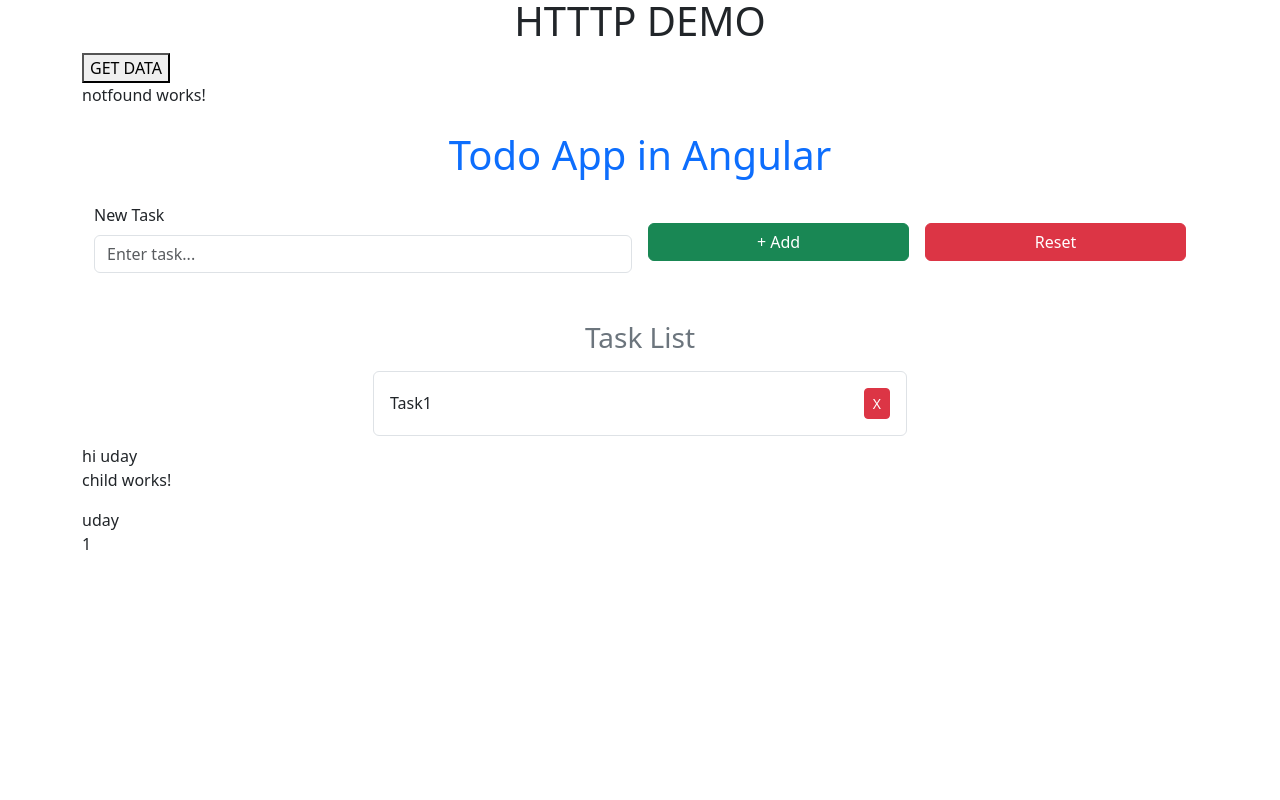
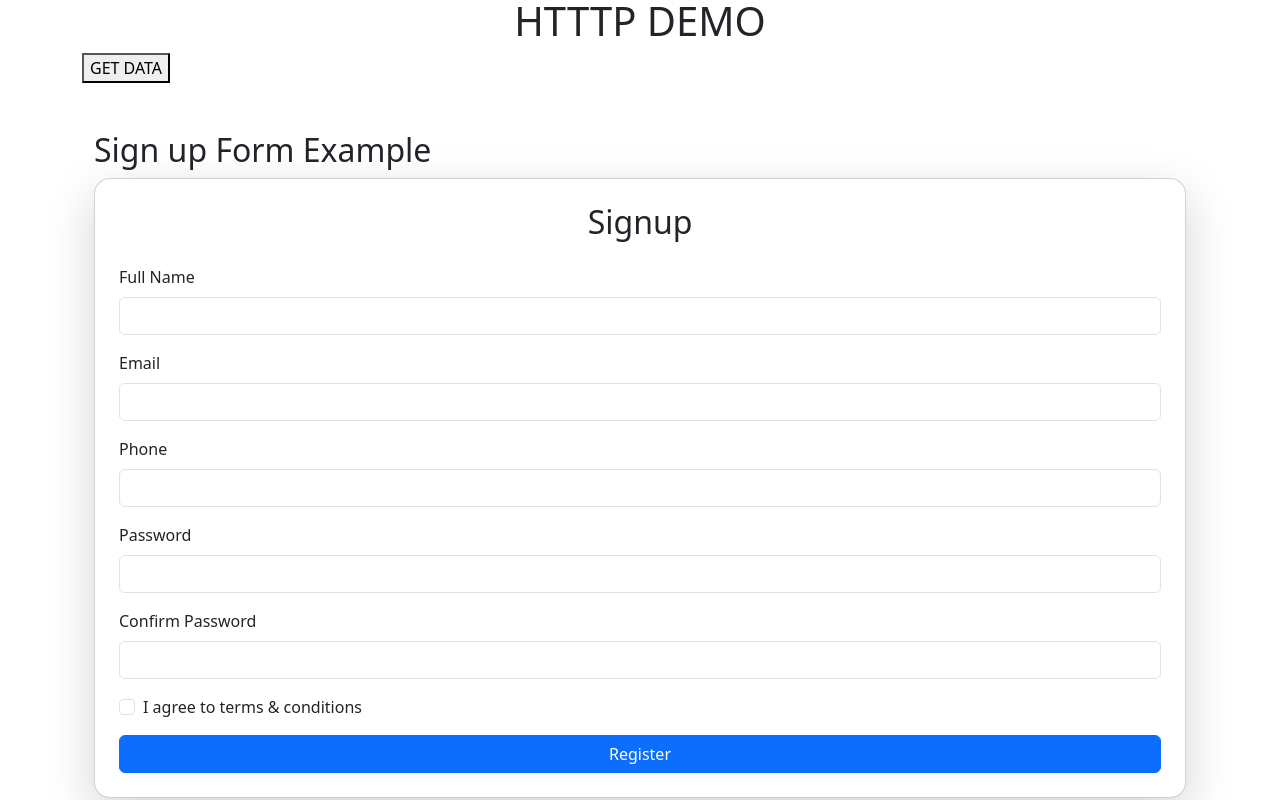
Before and after one commit to uday7518/angular-practice, an Angular app: page /signup in a window 1280 px wide. Shown: the part 580-1380 px from the top of the page. Before the commit the page ends 1136 px from the top, so only its background shows below. Built offline with nearby package versions, Linux system fonts and the light colour scheme.

Commit message:
signup form

```diff
--- a/src/app/app.html
+++ b/src/app/app.html
@@ -1,3 +1,4 @@
+
    <div class="container">
     <h2>Template Driven Form Example</h2>
 
--- a/src/app/app.routes.ts
+++ b/src/app/app.routes.ts
@@ -7,6 +7,7 @@ import { Contact } from './contact/contact';
 import { About } from './about/about';
 import { Home1 } from './home1/home1';
 import { Home2 } from './home2/home2';
+import { Signup } from './signup/signup';
 
 export const routes: Routes = [
 {path: 'home',component:Home,
@@ -19,5 +20,7 @@ export const routes: Routes = [
 // { path: 'about', component: About },
 { path: 'about/:id', component: About },
 { path: 'contact', component: Contact },
-{ path: '**', component: Notfound }
+{ path: 'signup', component: Signup },
+{ path: '**', component: Notfound },
+
 ];
--- a/src/app/header/header.html
+++ b/src/app/header/header.html
@@ -2,6 +2,7 @@
   <a routerLink="/" routerLinkActive="active">Home</a> |
   <!-- <a routerLink="/about" routerLinkActive="active">About</a> | -->
   <a routerLink="/contact" routerLinkActive="active">Contact</a>|
+    <a routerLink="/signup" routerLinkActive="active">Sign Up</a>|
   <a routerLink="/about/1">About 1</a> |
 <a routerLink="/about/2">About 2</a>
 <br>
--- /dev/null
+++ b/src/app/signup/signup.css
@@ -0,0 +1,3 @@
+.card {
+  border-radius: 16px;
+}
--- /dev/null
+++ b/src/app/signup/signup.html
@@ -0,0 +1,130 @@
+<div class="container mt-5">
+        <h2>Sign up Form Example</h2>
+  <div class="card shadow-lg p-4">
+    <h2 class="text-center mb-4">Signup</h2>
+
+    <form [formGroup]="form" (ngSubmit)="onSubmit()">
+
+      <!-- Full Name -->
+      <div class="mb-3">
+        <label class="form-label">Full Name</label>
+        <input
+          type="text"
+          class="form-control"
+          formControlName="fullName"
+          [class.is-invalid]="submitted && f['fullName'].invalid"
+        />
+        <div class="invalid-feedback" *ngIf="submitted && f['fullName'].errors">
+          <div *ngIf="f['fullName'].errors?.['required']">
+            Full name is required
+          </div>
+          <div *ngIf="f['fullName'].errors?.['minlength']">
+            Minimum 3 characters required
+          </div>
+        </div>
+      </div>
+
+      <!-- Email -->
+      <div class="mb-3">
+        <label class="form-label">Email</label>
+        <input
+          type="email"
+          class="form-control"
+          formControlName="email"
+          [class.is-invalid]="submitted && f['email'].invalid"
+        />
+        <div class="invalid-feedback" *ngIf="submitted && f['email'].errors">
+          <div *ngIf="f['email'].errors?.['required']">
+            Email is required
+          </div>
+          <div *ngIf="f['email'].errors?.['email']">
+            Enter a valid email
+          </div>
+        </div>
+      </div>
+
+      <!-- Phone -->
+      <div class="mb-3">
+        <label class="form-label">Phone</label>
+        <input
+          type="text"
+          class="form-control"
+          formControlName="phone"
+          [class.is-invalid]="submitted && f['phone'].invalid"
+        />
+        <div class="invalid-feedback" *ngIf="submitted && f['phone'].errors">
+          <div *ngIf="f['phone'].errors?.['required']">
+            Phone is required
+          </div>
+          <div *ngIf="f['phone'].errors?.['pattern']">
+            Enter a valid 10 digit phone number
+          </div>
+        </div>
+      </div>
+
+      <!-- Password -->
+      <div class="mb-3">
+        <label class="form-label">Password</label>
+        <input
+          type="password"
+          class="form-control"
+          formControlName="password"
+          [class.is-invalid]="submitted && f['password'].invalid"
+        />
+        <div class="invalid-feedback" *ngIf="submitted && f['password'].errors">
+          <div *ngIf="f['password'].errors?.['required']">
+            Password is required
+          </div>
+          <div *ngIf="f['password'].errors?.['minlength']">
+            Minimum 6 characters required
+          </div>
+        </div>
+      </div>
+
+      <!-- Confirm Password -->
+      <div class="mb-3">
+        <label class="form-label">Confirm Password</label>
+        <input
+          type="password"
+          class="form-control"
+          formControlName="confirmPassword"
+          [class.is-invalid]="submitted &&
+            (f['confirmPassword'].invalid || form.errors?.['passwordMismatch'])"
+        />
+        <div class="invalid-feedback" *ngIf="submitted">
+          <div *ngIf="f['confirmPassword'].errors?.['required']">
+            Confirm password is required
+          </div>
+          <div *ngIf="form.errors?.['passwordMismatch']">
+            Passwords do not match
+          </div>
+        </div>
+      </div>
+
+      <!-- Agree Checkbox -->
+      <div class="form-check mb-3">
+        <input
+          type="checkbox"
+          class="form-check-input"
+          formControlName="agree"
+          [class.is-invalid]="submitted && f['agree'].invalid"
+        />
+        <label class="form-check-label">
+          I agree to terms & conditions
+        </label>
+        <div class="text-danger small mt-1"
+          *ngIf="submitted && f['agree'].errors">
+          You must accept terms
+        </div>
+      </div>
+
+      <!-- Submit -->
+      <div class="d-grid">
+        <button class="btn btn-primary" type="submit">
+          Register
+        </button>
+      </div>
+
+    </form>
+  </div>
+</div>
--- /dev/null
+++ b/src/app/signup/signup.ts
@@ -0,0 +1,54 @@
+import { Component } from '@angular/core';
+import { CommonModule } from '@angular/common';
+import { FormBuilder, FormGroup, ReactiveFormsModule, Validators, } from '@angular/forms';
+
+@Component({
+  selector: 'app-signup',
+  imports: [CommonModule, ReactiveFormsModule],
+  templateUrl: './signup.html',
+  styleUrl: './signup.css',
+})
+
+export class Signup {
+  // Reactive form
+ form!: FormGroup;   // declare first
+  submitted = false;
+
+  constructor(private fb: FormBuilder) {
+
+    // ✅ initialize AFTER fb exists
+    this.form = this.fb.group({
+      fullName: ['', [Validators.required, Validators.minLength(3)]],
+      email: ['', [Validators.required, Validators.email]],
+      phone: ['', [Validators.required, Validators.pattern(/^\d{10}$/)]],
+      password: ['', [Validators.required, Validators.minLength(6)]],
+      confirmPassword: ['', Validators.required],
+      agree: [false, Validators.requiredTrue],
+    }, {
+      validators: this.passwordMatchValidator
+    });
+
+  }
+
+  passwordMatchValidator(group: any) {
+    const p = group.get('password')?.value;
+    const cp = group.get('confirmPassword')?.value;
+    return p === cp ? null : { passwordMismatch: true };
+  }
+
+  get f() {
+    return this.form.controls;
+  }
+
+  onSubmit() {
+    this.submitted = true;
+    if (this.form.invalid) return;
+
+    console.log(this.form.value);
+    alert('Signup successful!');
+    this.form.reset();
+    this.submitted = false;
+  }
+
+
+}
```
Also changed, not shown: 1 other file (tests, documents, lock files or other folders).
